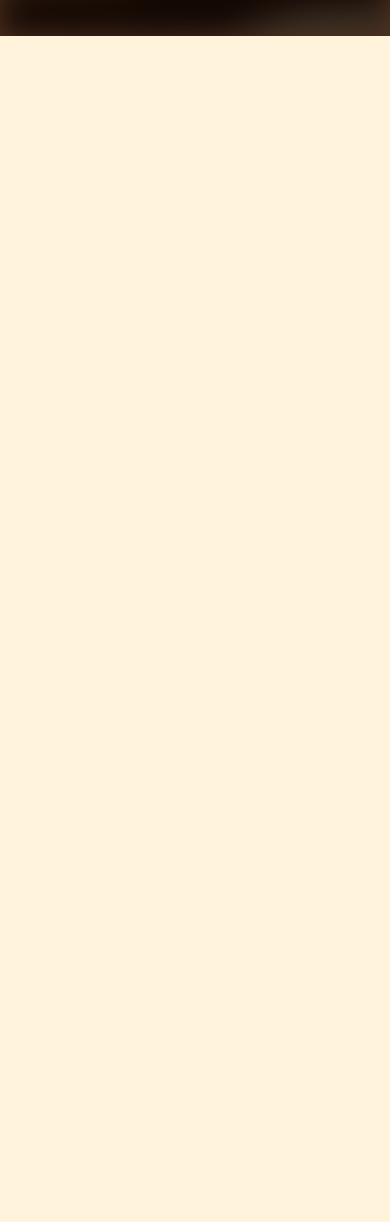
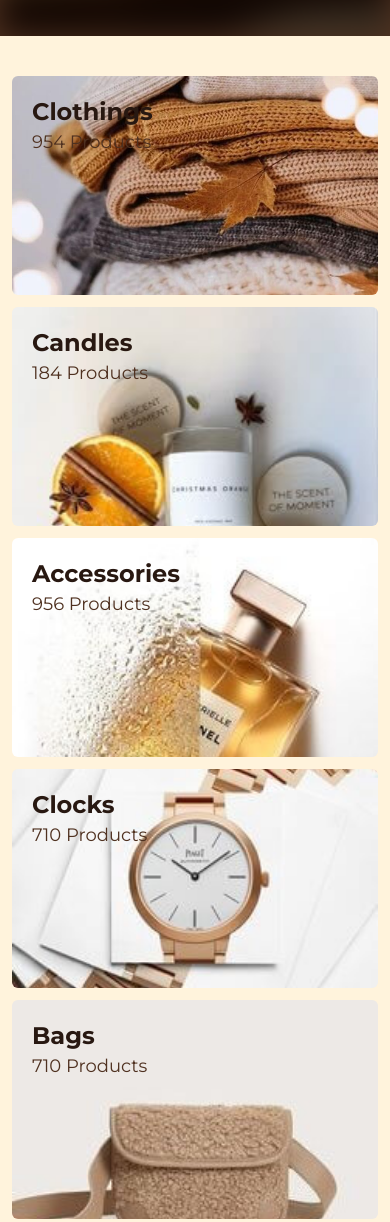
Before and after one commit to Jisap/lading_page_ecommerce, a website: page index.html in a window 390 px wide. Shown: the part 900-2122 px from the top of the page. Before the commit the page ends 936 px from the top, so only its background shows below. Drawn offline with nearby package versions, Linux system fonts and the light colour scheme.

Commit message:
Add product showcase section to index.html; update styles in style.css for new layout and responsive design

```diff
--- a/index.html
+++ b/index.html
@@ -239,7 +239,40 @@
     </section>
   </main>
 
+  <!--
+    - #Product showcase
+  -->
+  <div class="bg-papaya_whip relative sm:before:absolute sm:before:bottom-0 sm:before:left-2/4 sm:before:-translate-x-2/4 sm:before:rounded-full sm:before:w-[92%] sm:before:h-[100%] sm:before:-z-10 sm:before:shadow-[0_0_50px_25px_#00000038]">
+    <div class="container mx-auto px-3 py-10 sm:px-7 md:px-10 xl:px-14 xxl:px-20">
+      <div class="mx-auto grid gap-3 sm:grid-cols-2 sm:grid-rows-2 lg:grid-cols-3 xl:gap-5">
+        <div class="card sm:row-span-2 md:min-h-[712px] lg:min-h-[600px] xxl:min-h-[600px]"
+          style="background-image: url('./assets/images/product-showcase-1.jpg')">
+          <p class="text-licorice text-2xl font-bold">Clothings</p>
+          <p class="text-caf_noir text-lg">954 Products</p>
+        </div>
 
+        <div class="card" style="background-image: url('./assets/images/product-showcase-2.jpg')">
+          <p class="text-licorice text-2xl font-bold">Candles</p>
+          <p class="text-caf_noir text-lg">184 Products</p>
+        </div>
+
+        <div class="card" style="background-image: url('./assets/images/product-showcase-3.jpg')">
+          <p class="text-licorice text-2xl font-bold">Accessories</p>
+          <p class="text-caf_noir text-lg">956 Products</p>
+        </div>
+
+        <div class="card" style="background-image: url('./assets/images/product-showcase-4.jpg')">
+          <p class="text-licorice text-2xl font-bold">Clocks</p>
+          <p class="text-caf_noir text-lg">710 Products</p>
+        </div>
+
+        <div class="card" style="background-image: url('./assets/images/product-showcase-5.jpg')">
+          <p class="text-licorice text-2xl font-bold">Bags</p>
+          <p class="text-caf_noir text-lg">710 Products</p>
+        </div>
+      </div>
+    </div>
+  </div>
   <!--
       - ionicon link
   -->
```
Also changed, not shown: dist/style.css.
